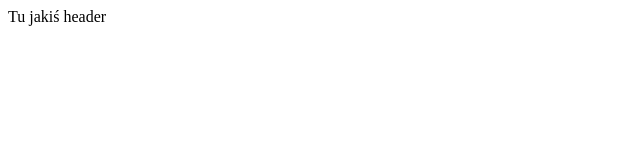
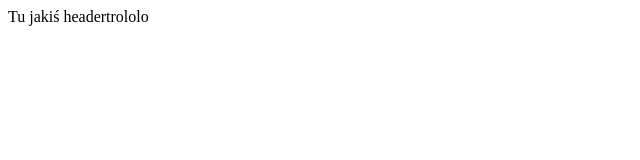
Before and after one commit to jankiel7410/FirstSteps, a plain HTML site: page index.html in a window 1280 px wide. Shown: the full height of the page, 0-640 px from the left. Drawn offline with Linux system fonts and the light colour scheme.

Commit message:
Update index.html

```diff
--- a/index.html
+++ b/index.html
@@ -10,7 +10,7 @@
         <title>PSW lab 1</title>
     </head>
     <body>
-        <header>Tu jakiś header</header>
+        <header>Tu jakiś headertrololo</header>
         <br/>
         <br/>
 
```
